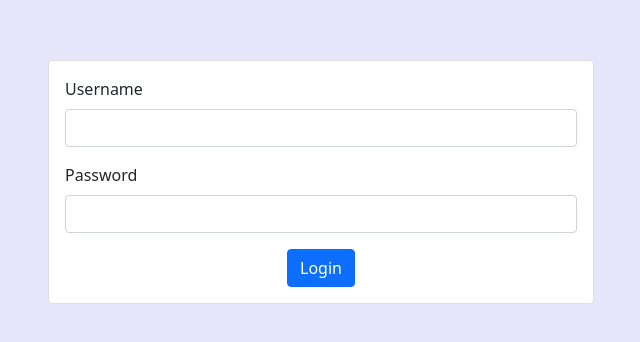
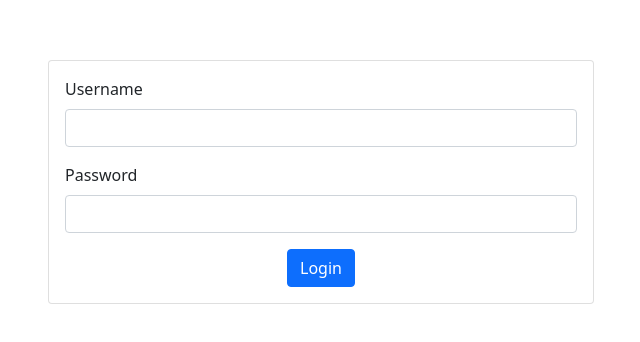
Before and after one commit to AkshitaKukreja30/SvelteApp_NAGP, a SvelteKit app: page / in a window 1280 px wide. Shown: the part 218-560 px from the top of the page, without its empty margins (319-959 px from the left). Built offline with nearby package versions, Linux system fonts and the light colour scheme.

Commit message:
fixed component

```diff
--- a/src/Components/successfulLogin.svelte
+++ b/src/Components/successfulLogin.svelte
@@ -1,5 +1,5 @@
   <body>
     <link rel="stylesheet" href="https://cdnjs.cloudflare.com/ajax/libs/font-awesome/6.0.0/css/all.min.css">
-    <script type="module" src="../ExternalWebComponent/folder-structure-component.js"></script>
+    <script type="module" src="src\ExternalWebComponent\folder-structure-component.js"></script>
     <folder-structure-component></folder-structure-component>
   </body>
--- a/src/routes/+page.svelte
+++ b/src/routes/+page.svelte
@@ -6,7 +6,7 @@
 	import { store } from '../Authenticate';
 </script>
 
-<body style="background-color:lavender">
+<body>
 <div class="container">
 
 {#if $store != null }
```
